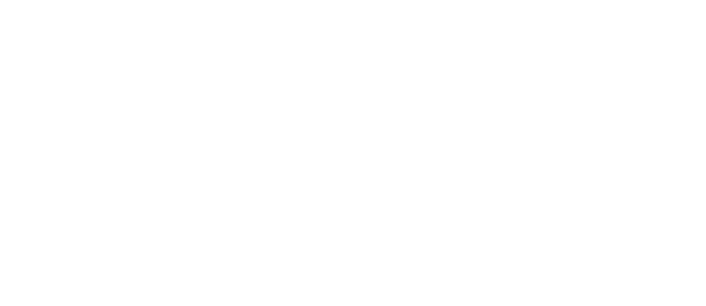
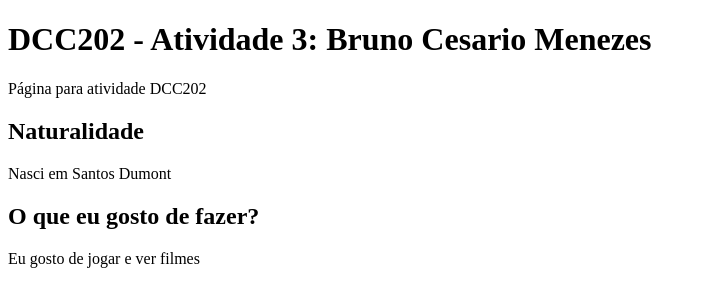
Before and after one commit to ufjf-dcc202/ufjf-dcc202-2023-3-b-atv3-BrunoCesarioMenezes, a website: page index.html in a window 1280 px wide. Shown: the whole page, without its empty margins (0-706 px from the left). Drawn offline with Linux system fonts and the light colour scheme.

Commit message:
add titulo, paragrafo e seccoes

```diff
--- a/index.html
+++ b/index.html
@@ -6,5 +6,17 @@
     <title>DCC202 - Atividade 3: Bruno Cesario Menezes</title>
 </head>
 <body>
+    <main>
+        <h1>DCC202 - Atividade 3: Bruno Cesario Menezes</h1>
+        <p>Página para atividade DCC202</p>
+        <section>
+            <h2>Naturalidade</h2>
+            <p>Nasci em Santos Dumont</p>
+        </section>
+        <section>
+            <h2>O que eu gosto de fazer?</h2>
+            <p>Eu gosto de jogar e ver filmes</p>
+        </section>
+    </main>
 </body>
 </html>
```
